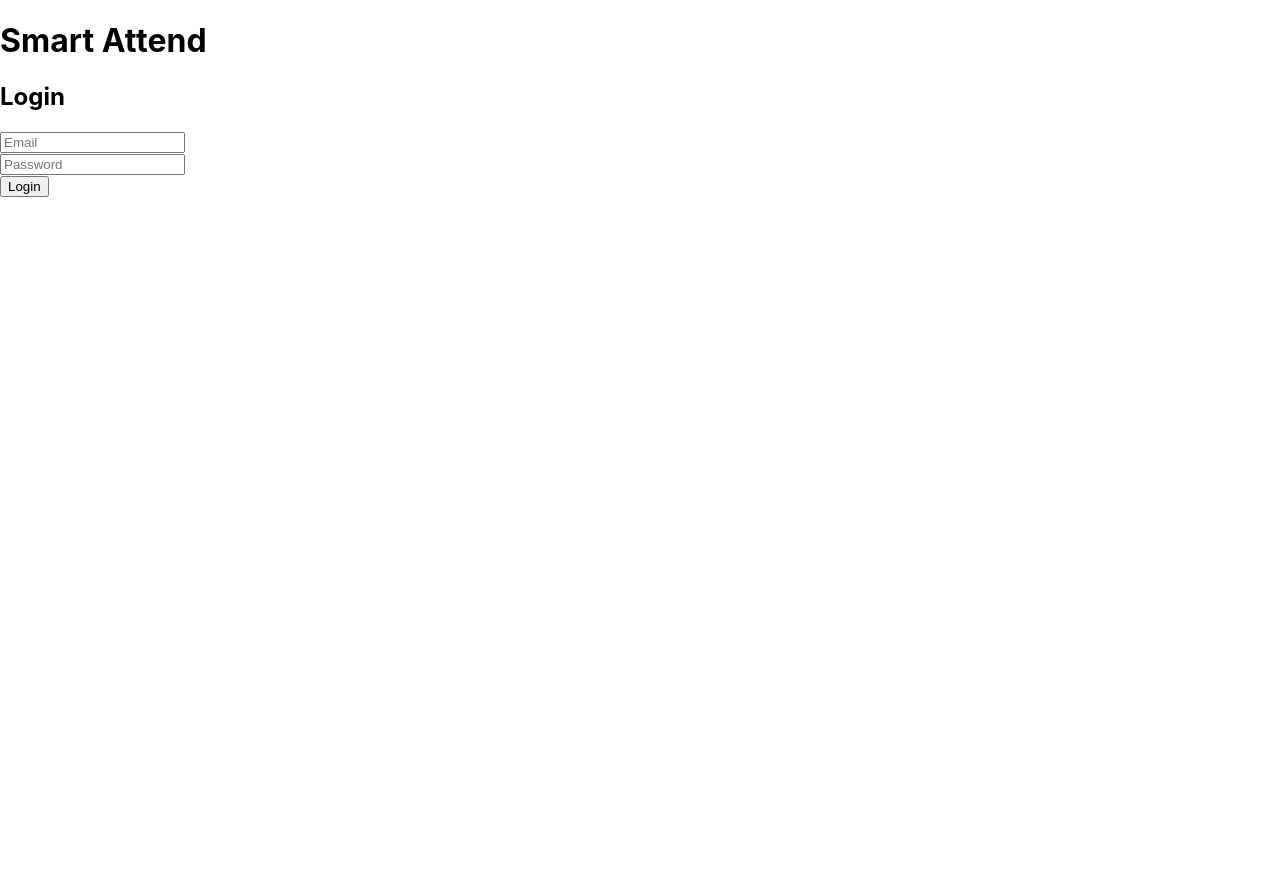
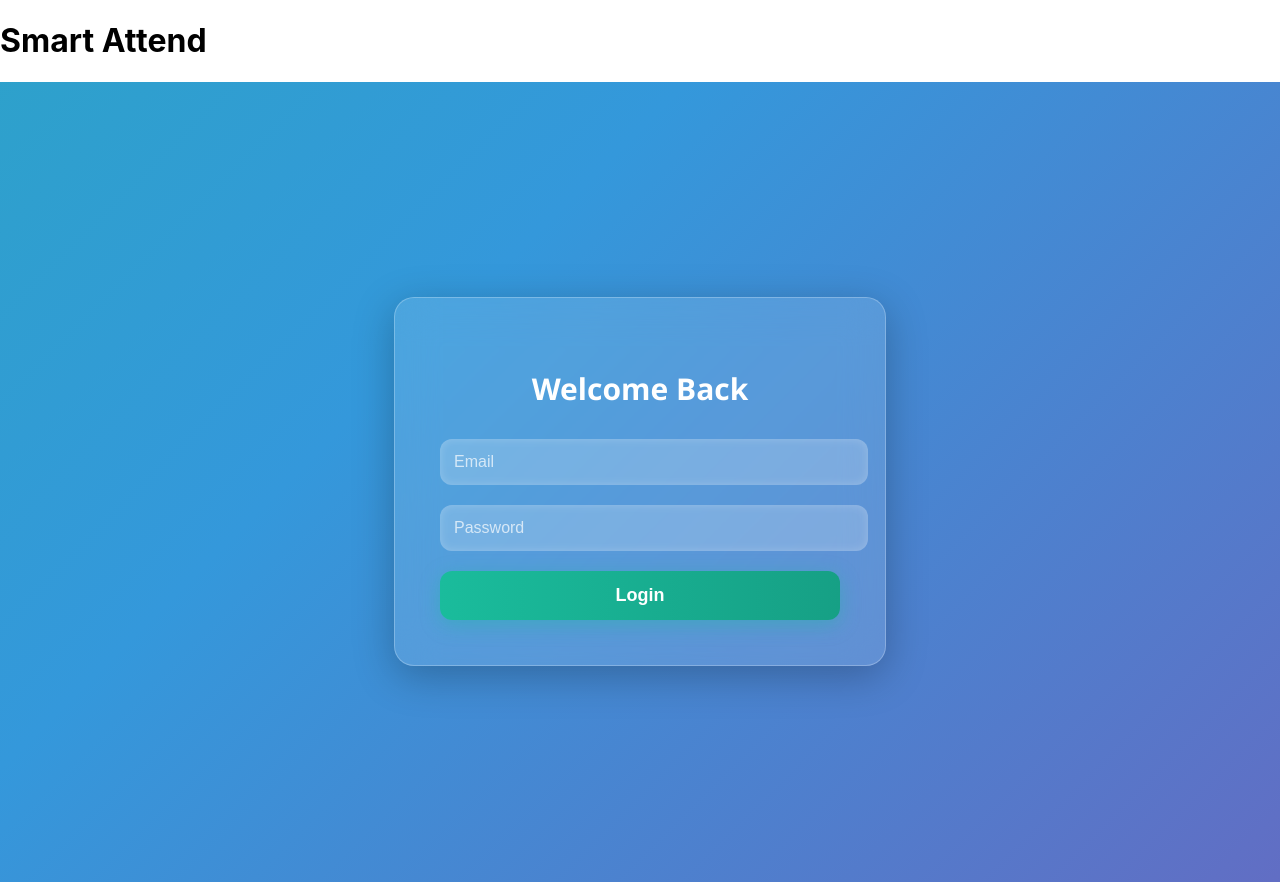
Before and after one commit to Omp2g/CSCI4410-Final-Project, a React (Create React App) app in the folder smart_attend_front/: page / in a window 1280 px wide. Before the commit the page ends 800 px from the top, so only its background shows below. Built offline with nearby package versions, Linux system fonts and the light colour scheme.

Commit message:
Update Login.jsx

```diff
--- a/smart_attend_front/src/components/Login.jsx
+++ b/smart_attend_front/src/components/Login.jsx
@@ -1,5 +1,6 @@
 import React, { useState } from 'react';
 import { useNavigate } from 'react-router-dom';
+import './Login.css';
 
 function Login() {
   const [email, setEmail] = useState('');
@@ -22,11 +23,23 @@ function Login() {
   };
 
   return (
-    <div>
-      <h2>Login</h2>
-      <input placeholder="Email" onChange={e => setEmail(e.target.value)} /><br />
-      <input type="password" placeholder="Password" onChange={e => setPassword(e.target.value)} /><br />
-      <button onClick={handleLogin}>Login</button>
+    <div className="login-bg">
+      <div className="login-glass-card">
+        <h2>Welcome Back</h2>
+        <input
+          type="email"
+          placeholder="Email"
+          value={email}
+          onChange={e => setEmail(e.target.value)}
+        />
+        <input
+          type="password"
+          placeholder="Password"
+          value={password}
+          onChange={e => setPassword(e.target.value)}
+        />
+        <button onClick={handleLogin}>Login</button>
+      </div>
     </div>
   );
 }
```
